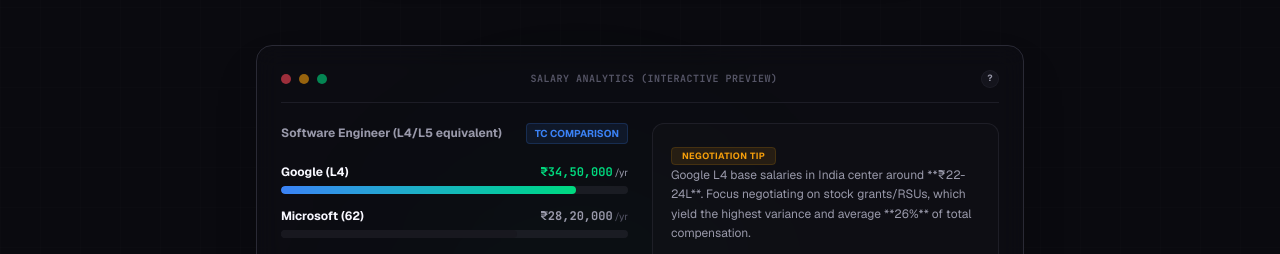
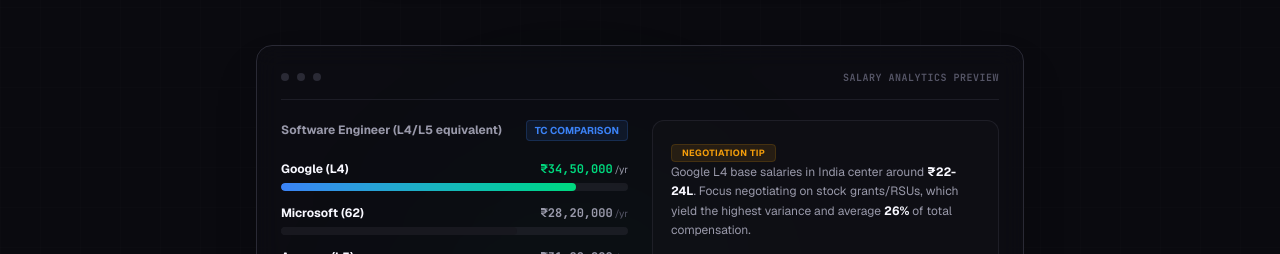
Before and after one commit to madhan1945/Compensation-Intelligence-System, a Next.js app: page / in a window 1280 px wide. Shown: the part 698-952 px from the top of the page. Built offline with nearby package versions, Linux system fonts and the light colour scheme; no server answers; the database is empty.

Commit message:
fix: replace raw markdown with HTML markup and clean up mockup header dots

```diff
--- a/app/(public)/page.tsx
+++ b/app/(public)/page.tsx
@@ -73,12 +73,11 @@
               <div className="absolute inset-0 bg-gradient-to-b from-accent-blue/5 to-transparent pointer-events-none opacity-0 group-hover:opacity-100 transition-opacity duration-500"></div>
               <div className="flex items-center justify-between border-b border-bg-border/60 pb-3.5 mb-5">
                 <div className="flex items-center space-x-2">
-                  <span className="w-2.5 h-2.5 rounded-full bg-accent-red/60"></span>
-                  <span className="w-2.5 h-2.5 rounded-full bg-accent-gold/60"></span>
-                  <span className="w-2.5 h-2.5 rounded-full bg-accent-green/60"></span>
+                  <span className="w-2 h-2 rounded-full bg-bg-border"></span>
+                  <span className="w-2 h-2 rounded-full bg-bg-border"></span>
+                  <span className="w-2 h-2 rounded-full bg-bg-border"></span>
                 </div>
-                <span className="text-[10px] font-mono font-bold tracking-wider text-text-muted uppercase">Salary Analytics (Interactive Preview)</span>
-                <span className="w-4.5 h-4.5 rounded-full bg-bg-elevated/85 border border-bg-border/40 flex items-center justify-center text-[9px] font-bold text-text-secondary">?</span>
+                <span className="text-[10px] font-mono font-bold tracking-wider text-text-muted uppercase">Salary Analytics Preview</span>
               </div>
 
               <div className="grid grid-cols-1 md:grid-cols-2 gap-6 text-left">
@@ -124,7 +123,7 @@
                   <div className="space-y-2">
                     <span className="text-[9px] font-bold text-accent-gold uppercase tracking-wider bg-accent-gold/10 px-2.5 py-0.5 rounded border border-accent-gold/15">Negotiation TIP</span>
                     <p className="text-xs text-text-secondary leading-relaxed">
-                      Google L4 base salaries in India center around **₹22-24L**. Focus negotiating on stock grants/RSUs, which yield the highest variance and average **26%** of total compensation.
+                      Google L4 base salaries in India center around <span className="font-bold text-text-primary">₹22-24L</span>. Focus negotiating on stock grants/RSUs, which yield the highest variance and average <span className="font-bold text-text-primary">26%</span> of total compensation.
                     </p>
                   </div>
                   <div className="flex items-center justify-between border-t border-bg-border/40 pt-3 mt-4 text-[10px] text-text-muted font-semibold">
```
